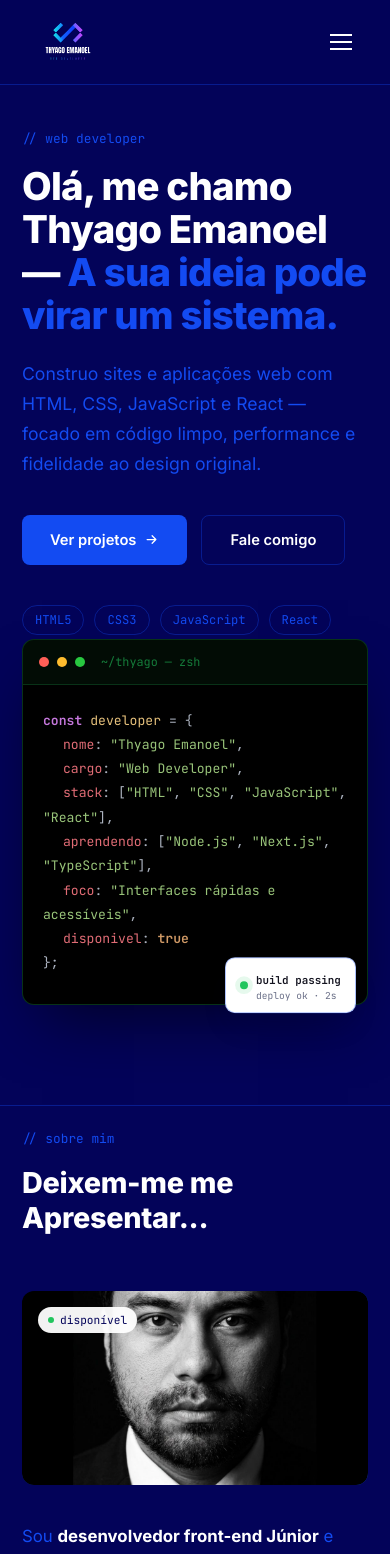
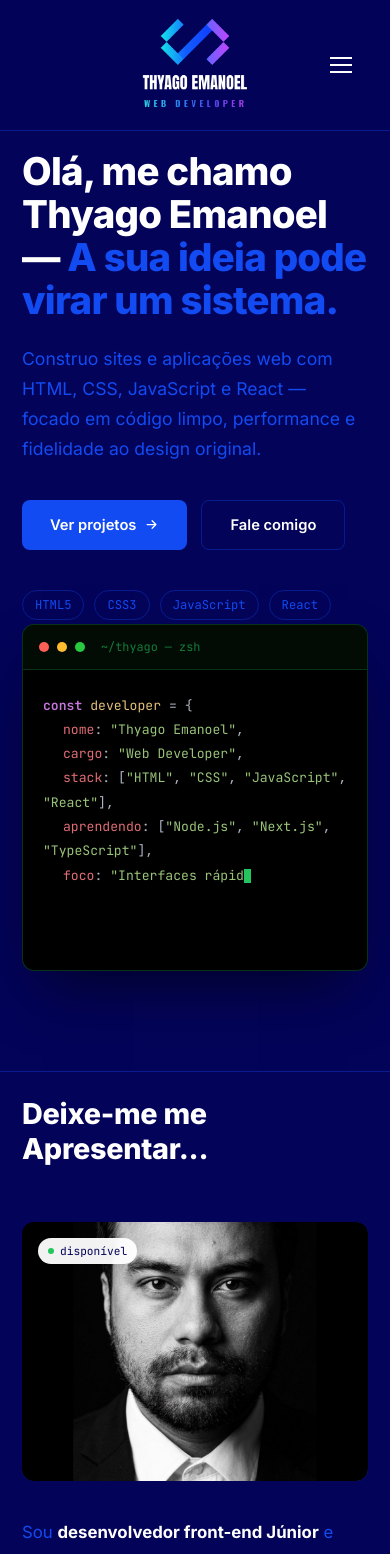
Before and after one commit to thyagoemanoell/portfolio-pessoal, a React (Vite) app: page / in a window 390 px wide. Shown: the top 1554 px of the page. Built offline with nearby package versions, Linux system fonts and the light colour scheme.

Commit message:
alteração das informações

```diff
--- a/src/assets/components/footer.jsx
+++ b/src/assets/components/footer.jsx
@@ -4,11 +4,6 @@ const Footer = () => {
   return (
     <footer>
       <span className="mono">© Thyago Emanoel Souza Sales. Todos os direitos reservados.</span>
-      <div className="footer-links">
-        <a href="#sobre">Sobre</a>
-        <a href="#stack">Stack</a>
-        <a href="#projetos">Projetos</a>
-      </div>
     </footer>
   )
 }
--- a/src/assets/components/navbar.jsx
+++ b/src/assets/components/navbar.jsx
@@ -18,7 +18,6 @@ const Navbar = () => {
           <ul className="nav-links">
             <li><a href="#home">Home</a></li>
             <li><a href="#sobre">Sobre mim</a></li>
-            <li><a href="#stack">Stack</a></li>
             <li><a href="#projetos">Projetos</a></li>
             <li><a href="#contato">Contatos</a></li>
           </ul>
@@ -40,7 +39,6 @@ const Navbar = () => {
       <div className={`mobile-drawer${menuOpen ? ' open' : ''}`}>
         <a href="#home" onClick={fecharMenu}>Home</a>
         <a href="#sobre" onClick={fecharMenu}>Sobre mim</a>
-        <a href="#stack" onClick={fecharMenu}>Stack</a>
         <a href="#projetos" onClick={fecharMenu}>Projetos</a>
         <a href="#contato" onClick={fecharMenu}>Contatos</a>
       </div>
--- a/src/assets/components/principal.jsx
+++ b/src/assets/components/principal.jsx
@@ -28,30 +28,69 @@ const Principal = () => {
       `<span class="punct">};</span>`,
     ]
 
-    const delays = [0, 160, 160, 200, 200, 160, 160, 300]
-    let i = 0
+    const CHAR_DELAY = 28
+    const LINE_DELAY = 180
+    const ids = []
 
-    const proxima = () => {
-      if (i >= linhas.length) return
-      const div = document.createElement('div')
-      div.innerHTML = linhas[i]
-      if (i === linhas.length - 1) {
-        const cursor = document.createElement('span')
-        cursor.className = 'cursor'
-        div.appendChild(cursor)
+    const tokenize = (html) => {
+      const tokens = []
+      let i = 0
+      while (i < html.length) {
+        if (html[i] === '<') {
+          const end = html.indexOf('>', i)
+          tokens.push({ tag: true, content: html.slice(i, end + 1) })
+          i = end + 1
+        } else {
+          tokens.push({ tag: false, content: html[i] })
+          i++
+        }
       }
-      body.appendChild(div)
-      i++
-      if (i < linhas.length) setTimeout(proxima, delays[i] || 200)
+      return tokens
     }
 
-    const t1 = setTimeout(proxima, 800)
-    const t2 = setTimeout(() => setBadgeVisible(true), 2400)
+    let lineIndex = 0
 
-    return () => {
-      clearTimeout(t1)
-      clearTimeout(t2)
+    const typeLine = (div, tokens, idx, built, onDone) => {
+      if (idx >= tokens.length) {
+        div.innerHTML = built
+        onDone()
+        return
+      }
+      const token = tokens[idx]
+      const next = built + token.content
+      div.innerHTML = next + '<span class="cursor"></span>'
+      if (token.tag) {
+        typeLine(div, tokens, idx + 1, next, onDone)
+      } else {
+        const id = setTimeout(() => typeLine(div, tokens, idx + 1, next, onDone), CHAR_DELAY)
+        ids.push(id)
+      }
     }
+
+    const typeNextLine = () => {
+      if (lineIndex >= linhas.length) {
+        const last = body.lastElementChild
+        if (last) {
+          const cursor = document.createElement('span')
+          cursor.className = 'cursor'
+          last.appendChild(cursor)
+        }
+        setBadgeVisible(true)
+        return
+      }
+      const div = document.createElement('div')
+      body.appendChild(div)
+      const tokens = tokenize(linhas[lineIndex++])
+      typeLine(div, tokens, 0, '', () => {
+        const id = setTimeout(typeNextLine, LINE_DELAY)
+        ids.push(id)
+      })
+    }
+
+    const id = setTimeout(typeNextLine, 800)
+    ids.push(id)
+
+    return () => ids.forEach(clearTimeout)
   }, [])
 
   useEffect(() => {
@@ -78,7 +117,7 @@ const Principal = () => {
 
       <section className="hero" id="home">
         <div>
-          <span className="eyebrow">web developer</span>
+          {/* <span className="eyebrow">web developer</span> */}
           <h1>
             Olá, me chamo Thyago Emanoel —{' '}
             <span className="blue">A sua ideia pode virar um sistema.</span>
@@ -128,8 +167,8 @@ const Principal = () => {
 
       <section className="section" id="sobre">
         <div className="section-head reveal">
-          <span className="eyebrow">sobre mim</span>
-          <h2>Deixem-me me Apresentar...</h2>
+          {/* <span className="eyebrow">sobre mim</span> */}
+          <h2>Deixe-me me Apresentar...</h2>
         </div>
 
         <div className="about-grid">
@@ -177,7 +216,7 @@ const Principal = () => {
       {/* Minhas Experiências e Aprendizagem em Tecnologia */}
       <section className="section" id="stack">
         <div className="section-head reveal">
-          <span className="eyebrow">stack</span>
+          {/* <span className="eyebrow">stack</span> */}
           <h2>Tecnologias que domino</h2>
           <p>
             As ferramentas que uso para transformar layout em produto real, do primeiro
@@ -297,7 +336,7 @@ const Principal = () => {
 
       <section className="section" id="projetos">
         <div className="section-head reveal">
-          <span className="eyebrow">projetos</span>
+          {/* <span className="eyebrow">projetos</span> */}
           <h2>Trabalhos selecionados</h2>
           <p>
             Uma seleção de projetos recentes — interfaces construídas do zero ou a
@@ -382,7 +421,7 @@ const Principal = () => {
 
       <section className="section" id="contato">
         <div className="contact-box reveal">
-          <span className="eyebrow">contato</span>
+          {/* <span className="eyebrow">contato</span> */}
           <h2>
             Tem um projeto em mente?<br />
             Vamos <span className="blue">conversar.</span>
--- a/src/assets/css/estilo.css
+++ b/src/assets/css/estilo.css
@@ -56,7 +56,8 @@ nav{
   display:flex;
   align-items:center;
   justify-content:space-between;
-  padding:18px 32px;
+  padding:8px 32px;
+  position:relative;
 }
 .logo{
   font-family:'JetBrains Mono', monospace;
@@ -67,8 +68,8 @@ nav{
 }
 .logo-mark{
   position:relative;
-  width:72px;
-  height:48px;
+  width:172px;
+  height:114px;
   flex-shrink:0;
 }
 .logo-mark img{
@@ -96,6 +97,9 @@ nav{
   display:flex;
   gap:8px;
   list-style:none;
+  position:absolute;
+  left:50%;
+  transform:translateX(-50%);
 }
 .nav-links a{
   font-size:0.88rem;
@@ -134,7 +138,7 @@ nav{
 .hero{
   max-width:var(--max-w);
   margin:0 auto;
-  padding:160px 32px 100px;
+  padding:155px 32px 100px;
   display:grid;
   grid-template-columns:1fr 460px;
   gap:64px;
@@ -312,7 +316,7 @@ nav{
 @keyframes blink{50%{opacity:0;}}
 
 /* ---------- section shared ---------- */
-#home, #sobre, #stack, #projetos, #contato{scroll-margin-top:90px;}
+#home, #sobre, #projetos, #contato{scroll-margin-top:135px;}
 
 .section{
   max-width:var(--max-w);
@@ -728,13 +732,11 @@ footer{
   margin:0 auto;
   padding:36px 32px 50px;
   display:flex;
-  justify-content:space-between;
+  justify-content:center;
   align-items:center;
   border-top:1px solid var(--line);
   font-size:0.84rem;
   color:var(--ink-soft);
-  flex-wrap:wrap;
-  gap:16px;
 }
 footer .mono{font-size:0.82rem;}
 .footer-links{display:flex; gap:22px;}
@@ -748,9 +750,12 @@ footer .mono{font-size:0.82rem;}
 @media (max-width:900px){
   .nav-links, .nav-cta{display:none;}
   .menu-toggle{display:flex;}
-  .hero{grid-template-columns:1fr; padding-top:130px;}
+  nav{justify-content:center;}
+  .menu-toggle{position:absolute; right:32px;}
+  .hero{grid-template-columns:1fr; padding-top:150px;}
+  #home, #sobre, #projetos, #contato{scroll-margin-top:145px;}
   .about-grid{grid-template-columns:1fr; gap:36px;}
-  .about-photo{aspect-ratio:16/9;}
+  .about-photo{aspect-ratio:4/3;}
   .stack-grid{grid-template-columns:repeat(3,1fr);}
   .learning-grid{grid-template-columns:1fr;}
   .project-grid{grid-template-columns:1fr;}
```
Also changed, not shown: src/assets/logo/logo dev.png.
